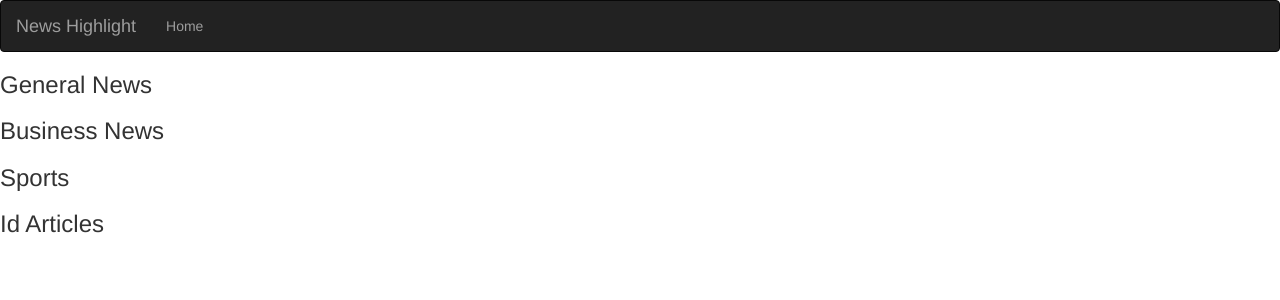
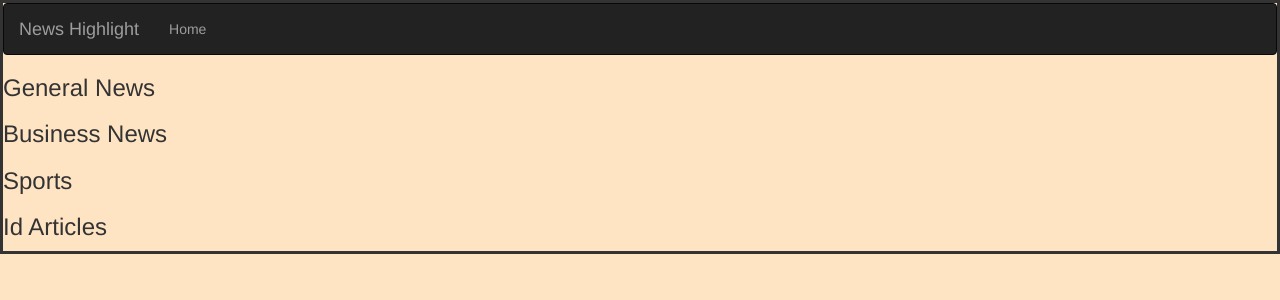
Before and after one commit to Berthedusabeyezu/News-Highlight, a Flask app: template app/templates/index.html in a window 1280 px wide. Shown: the top 300 px of the page. Run offline with Flask 2, Linux system fonts and the light colour scheme; the template is opened without the code that fills it, so the values that code supplies are empty; parts of the project's set-up code (start-up, migrations or seed data) failed here and were passed over; some libraries are stand-ins or nearby versions.

Commit message:
eduting read me

```diff
--- a/app/static/index.css
+++ b/app/static/index.css
@@ -0,0 +1,13 @@
+
+body{
+
+      background-color: bisque;
+      border: solid;
+}
+.row{
+    background-color: aquamarine;
+}
+.container-fluid{
+    text-align: center;
+    color: aqua;
+}
--- a/app/templates/index.html
+++ b/app/templates/index.html
@@ -3,12 +3,12 @@
         {% extends 'base.html'%}
         {% import 'macros.html' as macro%}
 
-        <!-- Styles block
 
         {% block styles%}
         {{ super() }}
-        <link rel="stylesheet" href="{{url_for('static',filename='css/index.css')}}">
-        {% endblock %}  -->
+        <link rel="stylesheet" href="{{url_for('static',filename='index.css')}}">
+        {% endblock %}
+    <body>
         <!-- Content block -->
         {% block content %}
 
@@ -35,7 +35,7 @@
 
         {% endblock%}
 
-
+    </body>
 
 
 
```
